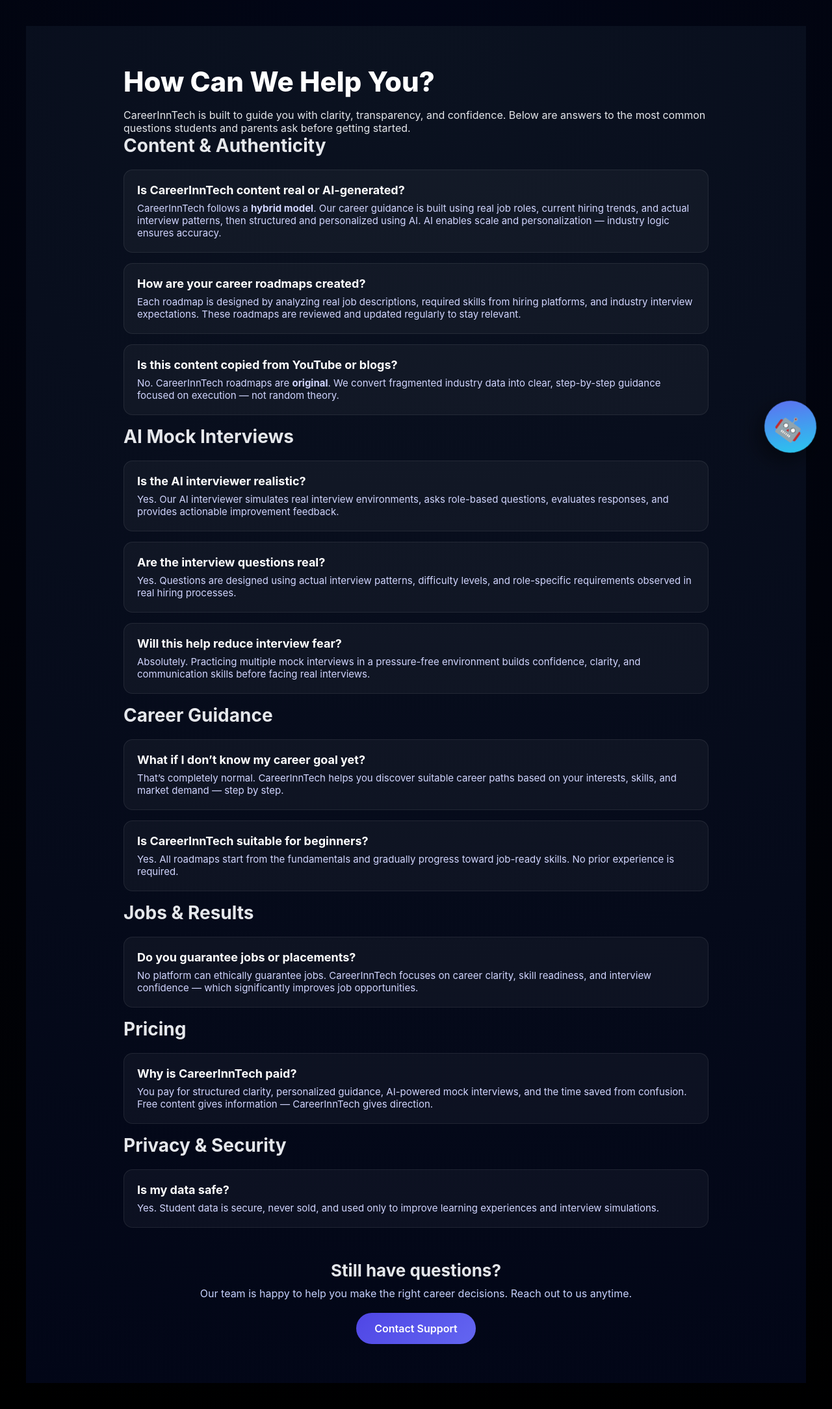
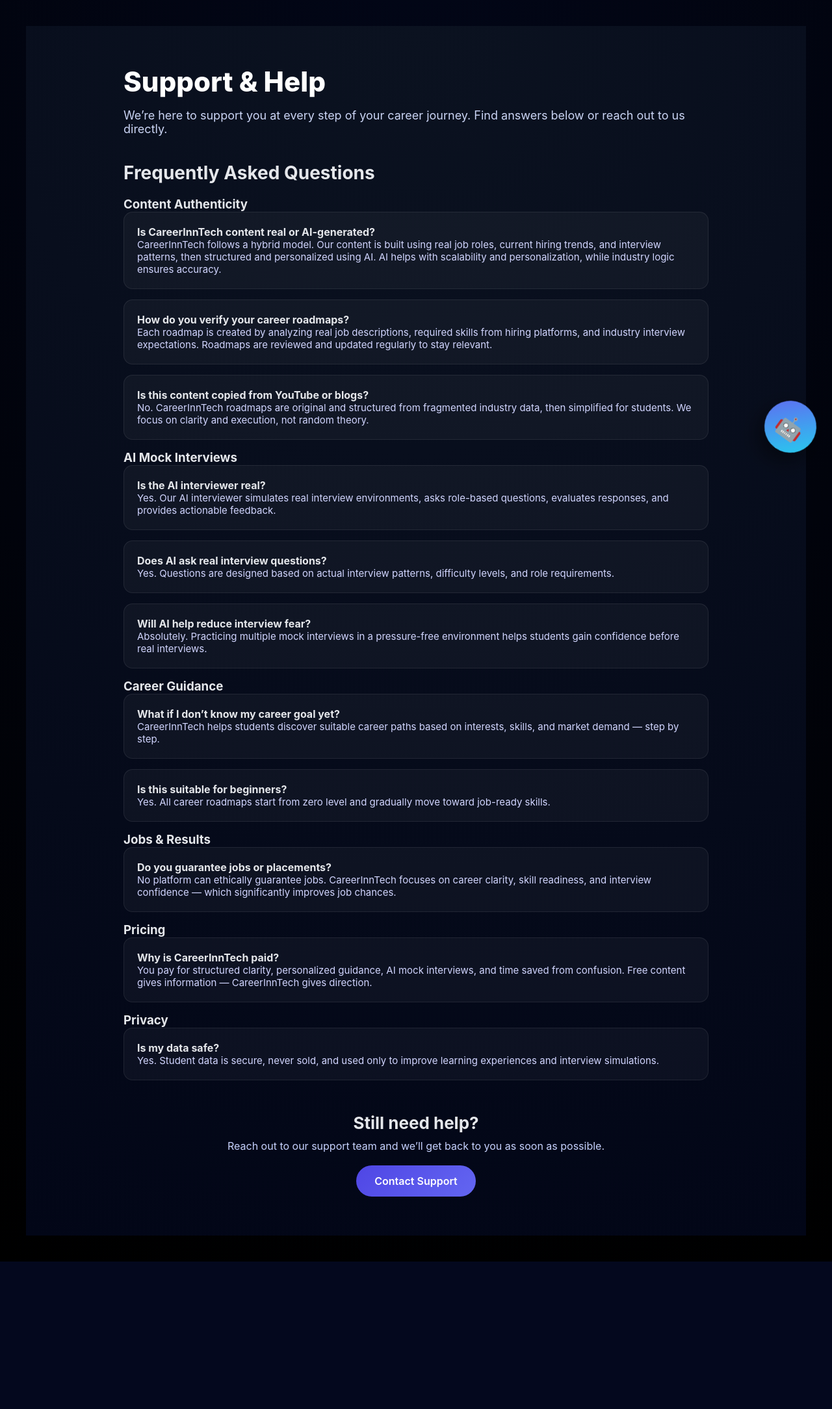
Before and after one commit to ssvprasad144/CareerInnTech, a Django app: page /support/ in a window 1280 px wide. Shown: the part 79-2248 px from the top of the page at 65% size. After the commit the page ends 2021 px from the top, so only its background shows below. Run offline with Django 5.2, Linux system fonts and the light colour scheme.

Commit message:
Update support.html

```diff
--- a/careerinntech/templates/support.html
+++ b/careerinntech/templates/support.html
@@ -1,7 +1,7 @@
 {% extends 'base.html' %}
 {% load static %}
 
-{% block title %}Support & Help | CareerInnTech{% endblock %}
+{% block title %}Support | CareerInnTech{% endblock %}
 
 {% block extra_css %}
 <link rel="stylesheet" href="{% static 'css/support.css' %}">
@@ -12,129 +12,119 @@
 <section class="support-page">
     <div class="support-container">
 
-        <!-- HERO -->
-        <div class="support-hero">
-            <h1>How Can We Help You?</h1>
-            <p>
-                CareerInnTech is built to guide you with clarity, transparency,
-                and confidence. Below are answers to the most common questions
-                students and parents ask before getting started.
-            </p>
-        </div>
+        <h1>Support & Help</h1>
+        <p class="support-intro">
+            We’re here to support you at every step of your career journey.
+            Find answers below or reach out to us directly.
+        </p>
 
         <!-- ================= FAQ SECTION ================= -->
         <div class="faq-section">
+            <h2>Frequently Asked Questions</h2>
 
-            <!-- CONTENT AUTHENTICITY -->
-            <h2 class="faq-category">Content & Authenticity</h2>
+            <!-- Content Authenticity -->
+            <h3 class="faq-category">Content Authenticity</h3>
 
             <div class="faq-card">
-                <h3>Is CareerInnTech content real or AI-generated?</h3>
+                <h4>Is CareerInnTech content real or AI-generated?</h4>
                 <p>
-                    CareerInnTech follows a <strong>hybrid model</strong>.
-                    Our career guidance is built using real job roles, current hiring trends,
-                    and actual interview patterns, then structured and personalized using AI.
-                    AI enables scale and personalization — industry logic ensures accuracy.
+                    CareerInnTech follows a hybrid model. Our content is built using real job roles,
+                    current hiring trends, and interview patterns, then structured and personalized using AI.
+                    AI helps with scalability and personalization, while industry logic ensures accuracy.
                 </p>
             </div>
 
             <div class="faq-card">
-                <h3>How are your career roadmaps created?</h3>
+                <h4>How do you verify your career roadmaps?</h4>
                 <p>
-                    Each roadmap is designed by analyzing real job descriptions,
-                    required skills from hiring platforms, and industry interview expectations.
-                    These roadmaps are reviewed and updated regularly to stay relevant.
+                    Each roadmap is created by analyzing real job descriptions, required skills
+                    from hiring platforms, and industry interview expectations. Roadmaps are reviewed
+                    and updated regularly to stay relevant.
                 </p>
             </div>
 
             <div class="faq-card">
-                <h3>Is this content copied from YouTube or blogs?</h3>
+                <h4>Is this content copied from YouTube or blogs?</h4>
                 <p>
-                    No. CareerInnTech roadmaps are <strong>original</strong>.
-                    We convert fragmented industry data into clear, step-by-step guidance
-                    focused on execution — not random theory.
+                    No. CareerInnTech roadmaps are original and structured from fragmented industry data,
+                    then simplified for students. We focus on clarity and execution, not random theory.
                 </p>
             </div>
 
-            <!-- AI MOCK INTERVIEWS -->
-            <h2 class="faq-category">AI Mock Interviews</h2>
+            <!-- AI Mock Interview -->
+            <h3 class="faq-category">AI Mock Interviews</h3>
 
             <div class="faq-card">
-                <h3>Is the AI interviewer realistic?</h3>
+                <h4>Is the AI interviewer real?</h4>
                 <p>
-                    Yes. Our AI interviewer simulates real interview environments,
-                    asks role-based questions, evaluates responses, and provides
-                    actionable improvement feedback.
+                    Yes. Our AI interviewer simulates real interview environments, asks role-based questions,
+                    evaluates responses, and provides actionable feedback.
                 </p>
             </div>
 
             <div class="faq-card">
-                <h3>Are the interview questions real?</h3>
+                <h4>Does AI ask real interview questions?</h4>
                 <p>
-                    Yes. Questions are designed using actual interview patterns,
-                    difficulty levels, and role-specific requirements observed
-                    in real hiring processes.
+                    Yes. Questions are designed based on actual interview patterns, difficulty levels,
+                    and role requirements.
                 </p>
             </div>
 
             <div class="faq-card">
-                <h3>Will this help reduce interview fear?</h3>
+                <h4>Will AI help reduce interview fear?</h4>
                 <p>
-                    Absolutely. Practicing multiple mock interviews in a pressure-free
-                    environment builds confidence, clarity, and communication skills
-                    before facing real interviews.
+                    Absolutely. Practicing multiple mock interviews in a pressure-free environment
+                    helps students gain confidence before real interviews.
                 </p>
             </div>
 
-            <!-- CAREER GUIDANCE -->
-            <h2 class="faq-category">Career Guidance</h2>
+            <!-- Career Guidance -->
+            <h3 class="faq-category">Career Guidance</h3>
 
             <div class="faq-card">
-                <h3>What if I don’t know my career goal yet?</h3>
+                <h4>What if I don’t know my career goal yet?</h4>
                 <p>
-                    That’s completely normal. CareerInnTech helps you discover suitable
-                    career paths based on your interests, skills, and market demand —
-                    step by step.
+                    CareerInnTech helps students discover suitable career paths based on interests,
+                    skills, and market demand — step by step.
                 </p>
             </div>
 
             <div class="faq-card">
-                <h3>Is CareerInnTech suitable for beginners?</h3>
+                <h4>Is this suitable for beginners?</h4>
                 <p>
-                    Yes. All roadmaps start from the fundamentals and gradually progress
-                    toward job-ready skills. No prior experience is required.
+                    Yes. All career roadmaps start from zero level and gradually move toward job-ready skills.
                 </p>
             </div>
 
-            <!-- JOBS & RESULTS -->
-            <h2 class="faq-category">Jobs & Results</h2>
+            <!-- Jobs & Results -->
+            <h3 class="faq-category">Jobs & Results</h3>
 
             <div class="faq-card">
-                <h3>Do you guarantee jobs or placements?</h3>
+                <h4>Do you guarantee jobs or placements?</h4>
                 <p>
                     No platform can ethically guarantee jobs.
                     CareerInnTech focuses on career clarity, skill readiness,
-                    and interview confidence — which significantly improves job opportunities.
+                    and interview confidence — which significantly improves job chances.
                 </p>
             </div>
 
-            <!-- PRICING -->
-            <h2 class="faq-category">Pricing</h2>
+            <!-- Pricing -->
+            <h3 class="faq-category">Pricing</h3>
 
             <div class="faq-card">
-                <h3>Why is CareerInnTech paid?</h3>
+                <h4>Why is CareerInnTech paid?</h4>
                 <p>
-                    You pay for structured clarity, personalized guidance,
-                    AI-powered mock interviews, and the time saved from confusion.
-                    Free content gives information — CareerInnTech gives direction.
+                    You pay for structured clarity, personalized guidance, AI mock interviews,
+                    and time saved from confusion. Free content gives information —
+                    CareerInnTech gives direction.
                 </p>
             </div>
 
-            <!-- PRIVACY -->
-            <h2 class="faq-category">Privacy & Security</h2>
+            <!-- Privacy -->
+            <h3 class="faq-category">Privacy</h3>
 
             <div class="faq-card">
-                <h3>Is my data safe?</h3>
+                <h4>Is my data safe?</h4>
                 <p>
                     Yes. Student data is secure, never sold, and used only to improve
                     learning experiences and interview simulations.
@@ -143,12 +133,11 @@
 
         </div>
 
-        <!-- ================= CTA ================= -->
+        <!-- ================= CONTACT SUPPORT ================= -->
         <div class="contact-support">
-            <h2>Still have questions?</h2>
+            <h2>Still need help?</h2>
             <p>
-                Our team is happy to help you make the right career decisions.
-                Reach out to us anytime.
+                Reach out to our support team and we’ll get back to you as soon as possible.
             </p>
 
             <a href="{% url 'contact' %}" class="support-btn">
```
